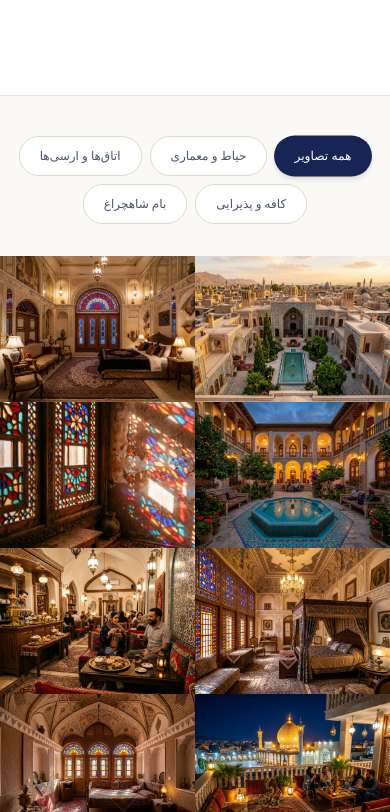
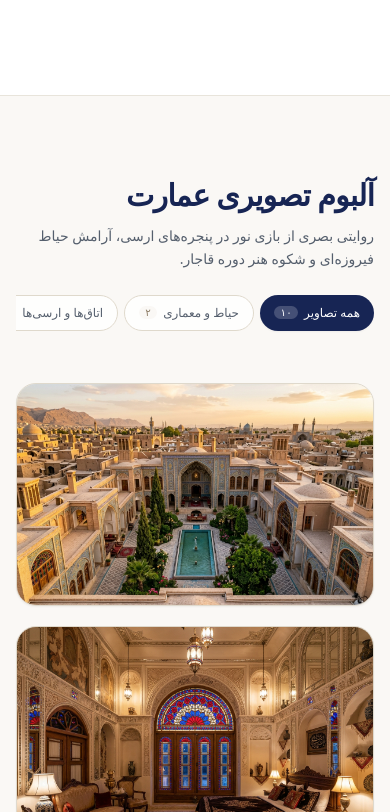
Before and after one commit to Yekt4/GoleGandomHotel, a Next.js app: page / in a window 390 px wide. Shown: the part 8272-9084 px from the top of the page. Built offline with nearby package versions, Linux system fonts and the light colour scheme; a web font is replaced by a local one.

Commit message:
refactor(gallery): modern minimal editorial redesign with dynamic category counts and refined asymmetric masonry grid

```diff
--- a/src/components/GallerySection.tsx
+++ b/src/components/GallerySection.tsx
@@ -1,6 +1,6 @@
 "use client";
 
-import React, { useState, useEffect, useCallback } from "react";
+import React, { useState, useEffect, useCallback, useMemo } from "react";
 import Image from "next/image";
 import {
   Dialog,
@@ -19,9 +19,11 @@ export function GallerySection() {
   const [filter, setFilter] = useState<string>("all");
   const [lightboxIndex, setLightboxIndex] = useState<number | null>(null);
 
-  const filteredItems = filter === "all"
+  const filteredItems = useMemo(() => {
+    return filter === "all"
       ? t.gallery.items
       : t.gallery.items.filter((item) => item.category === filter);
+  }, [filter, t.gallery.items]);
 
   const openLightbox = (index: number) => {
     setLightboxIndex(index);
@@ -41,7 +43,7 @@ export function GallerySection() {
     setLightboxIndex((lightboxIndex - 1 + filteredItems.length) % filteredItems.length);
   }, [lightboxIndex, filteredItems.length]);
 
-  // Keyboard accessibility
+  // Keyboard navigation
   useEffect(() => {
     if (lightboxIndex === null) return;
 
@@ -69,17 +71,44 @@ export function GallerySection() {
     return () => window.removeEventListener("keydown", handleKeyDown);
   }, [lightboxIndex, showNext, showPrev, isEn]);
 
+  // Count items per category
+  const getCategoryCount = (categoryId: string) => {
+    if (categoryId === "all") return t.gallery.items.length;
+    return t.gallery.items.filter((i) => i.category === categoryId).length;
+  };
+
+  // Convert digits to Persian format if language is FA
+  const formatNumber = (num: number) => {
+    if (language === "fa") {
+      const persianDigits = ["۰", "۱", "۲", "۳", "۴", "۵", "۶", "۷", "۸", "۹"];
+      return String(num).replace(/\d/g, (d) => persianDigits[Number(d)]);
+    }
+    return String(num);
+  };
+
   return (
-    <section id="gallery" className="pt-10 pb-0 bg-[#faf9f5] border-t border-[#e8e4db] relative">
-      {/* Filter Tabs Only - Clean, Minimal & Centered */}
-      <div className="max-w-7xl mx-auto px-4 mb-8">
+    <section id="gallery" className="py-20 sm:py-28 bg-[#faf8f5] border-t border-[#e8e4db] relative overflow-hidden">
+      <div className="max-w-7xl mx-auto px-4 sm:px-6 lg:px-8">
+        {/* Editorial Section Header - Dignified & Restrained */}
+        <div className={`flex flex-col md:flex-row md:items-end justify-between gap-6 mb-12 sm:mb-14 ${isEn ? "text-left" : "text-right"}`}>
+          <div className="max-w-2xl">
+            <h2 className="text-[30px] sm:text-[42px] font-bold text-[#172554] tracking-tight leading-tight mb-3">
+              {t.gallery.heading}
+            </h2>
+            <p className="text-sm sm:text-base text-[#555f6d] leading-relaxed font-light">
+              {t.gallery.desc}
+            </p>
+          </div>
+
+          {/* Minimalist Segmented Filter Bar */}
           <div
             role="tablist"
             aria-label="Gallery Categories"
-          className="flex flex-wrap items-center justify-center gap-2 sm:gap-3"
+            className="flex items-center gap-1.5 sm:gap-2 overflow-x-auto pb-1 scrollbar-none [scrollbar-width:none] flex-shrink-0"
           >
             {t.gallery.categories.map((tab) => {
               const isActive = filter === tab.id;
+              const count = getCategoryCount(tab.id);
               return (
                 <button
                   key={tab.id}
@@ -88,67 +117,90 @@ export function GallerySection() {
                   aria-selected={isActive}
                   aria-controls="gallery-grid"
                   onClick={() => setFilter(tab.id)}
-                className={`h-10 px-5 rounded-full text-xs sm:text-sm font-medium transition-all duration-200 cursor-pointer focus-visible:outline-2 focus-visible:outline-[#172554] focus-visible:outline-offset-2 ${
+                  className={`h-9 px-3.5 sm:px-4 rounded-full text-xs font-medium transition-all duration-200 cursor-pointer flex items-center gap-1.5 whitespace-nowrap focus-visible:outline-2 focus-visible:outline-[#172554] ${
                     isActive
-                    ? "bg-[#172554] text-white shadow-md scale-102"
-                    : "bg-white text-[#475569] hover:text-[#172554] hover:bg-slate-50 border border-[#e2dacb]"
+                      ? "bg-[#172554] text-white shadow-xs"
+                      : "bg-white/80 hover:bg-white text-[#555f6d] hover:text-[#172554] border border-[#dfd9cc]"
                   }`}
                 >
-                {tab.label}
+                  <span>{tab.label}</span>
+                  <span
+                    className={`text-[10px] px-1.5 py-0.2 rounded-full font-mono ${
+                      isActive ? "bg-white/20 text-white" : "bg-[#faf8f5] text-[#8c7b64]"
+                    }`}
+                  >
+                    {formatNumber(count)}
+                  </span>
                 </button>
               );
             })}
           </div>
         </div>
 
-      {/* Seamless Edge-to-Edge Photo Grid - Zero Whitespace */}
+        {/* Modern Asymmetric Editorial Gallery Grid */}
         <div
           id="gallery-grid"
           role="region"
           aria-label="Gallery Grid"
-        className="w-full grid grid-cols-2 md:grid-cols-3 lg:grid-cols-4 gap-0 overflow-hidden"
+          className="grid grid-cols-1 sm:grid-cols-2 lg:grid-cols-3 gap-5 sm:gap-6"
         >
-        {filteredItems.map((item, idx) => (
+          {filteredItems.map((item, idx) => {
+            // Curated rhythmic layout when viewing all photos:
+            // Item 1 (Aerial Hero) & Item 7 (Rooftop sunset) span 2 columns on desktop for editorial breathing room
+            const isFeatured = filter === "all" && (idx === 0 || idx === 6);
+
+            return (
               <button
                 key={item.id}
                 type="button"
                 onClick={() => openLightbox(idx)}
-            aria-label={`${item.title}`}
-            className={`relative w-full aspect-[4/3] overflow-hidden cursor-pointer group focus-visible:outline-none focus-visible:z-10 focus-visible:ring-2 focus-visible:ring-white ${
-              isEn ? "text-left" : "text-right"
-            }`}
+                aria-label={item.title}
+                className={`group relative rounded-[20px] sm:rounded-[24px] overflow-hidden border border-[#dfd9cc] bg-[#f0ece1]/50 shadow-xs hover:shadow-xl transition-all duration-500 cursor-pointer focus-visible:outline-none focus-visible:ring-2 focus-visible:ring-[#172554] ${
+                  isFeatured
+                    ? "sm:col-span-2 aspect-[16/10] sm:aspect-[16/9]"
+                    : "col-span-1 aspect-[4/3]"
+                } ${isEn ? "text-left" : "text-right"}`}
               >
+                {/* Visual Image Asset */}
                 <Image
                   src={item.src}
                   alt={item.title}
                   fill
-              className="object-cover transition-transform duration-700 ease-out group-hover:scale-108"
-              sizes="(max-width: 640px) 50vw, (max-width: 1024px) 33vw, 25vw"
+                  sizes={
+                    isFeatured
+                      ? "(max-width: 640px) 100vw, (max-width: 1024px) 100vw, 66vw"
+                      : "(max-width: 640px) 100vw, (max-width: 1024px) 50vw, 33vw"
+                  }
+                  className="object-cover transition-transform duration-700 ease-out group-hover:scale-[1.03]"
                 />
 
-            {/* Seamless Vignette Overlay on Hover */}
-            <div className="absolute inset-0 bg-gradient-to-t from-black/85 via-black/30 to-transparent opacity-0 group-hover:opacity-100 group-focus-visible:opacity-100 transition-opacity duration-300 flex flex-col justify-end p-5 text-white pointer-events-none z-10">
-              <span className="text-[11px] text-[#93c5fd] font-semibold mb-1">
+                {/* Quiet Editorial Scrim on Hover */}
+                <div className="absolute inset-0 bg-gradient-to-t from-black/80 via-black/25 to-transparent opacity-0 group-hover:opacity-100 group-focus-visible:opacity-100 transition-opacity duration-300 flex flex-col justify-end p-5 sm:p-6 text-white pointer-events-none z-10">
+                  <div className="flex items-center gap-2 mb-1.5">
+                    <span className="text-[11px] font-medium text-white/90 bg-white/20 backdrop-blur-md px-2.5 py-0.5 rounded-full border border-white/20">
                       {item.categoryName}
                     </span>
-              <p className="text-xs sm:text-sm font-medium leading-snug text-white/95 line-clamp-2">
+                  </div>
+                  <p className="text-sm sm:text-base font-medium leading-snug text-white/95 drop-shadow-sm line-clamp-2">
                     {item.title}
                   </p>
+                </div>
 
-              {/* Floating Enlarge Indicator */}
+                {/* Floating Subtle Expand Icon */}
                 <div
-                className={`absolute top-3 w-8 h-8 rounded-full bg-black/40 backdrop-blur-md flex items-center justify-center text-white ${
-                  isEn ? "right-3" : "left-3"
+                  className={`absolute top-4 w-8.5 h-8.5 rounded-full bg-black/40 backdrop-blur-md border border-white/25 flex items-center justify-center text-white opacity-0 group-hover:opacity-100 transition-all duration-300 group-hover:scale-105 z-20 ${
+                    isEn ? "right-4" : "left-4"
                   }`}
                 >
                   <Maximize2 className="w-3.5 h-3.5" />
                 </div>
+              </button>
+            );
+          })}
         </div>
-          </button>
-        ))}
       </div>
 
-      {/* Accessible Lightbox Modal */}
+      {/* Modern Minimalist Lightbox Modal */}
       {lightboxIndex !== null && (
         <Dialog open={true} onOpenChange={() => closeLightbox()}>
           <DialogContent
@@ -166,7 +218,7 @@ export function GallerySection() {
                   {filteredItems[lightboxIndex].categoryName}
                 </span>
                 <span className="text-xs text-white/60 font-mono">
-                  {lightboxIndex + 1} {t.gallery.of} {filteredItems.length}
+                  {formatNumber(lightboxIndex + 1)} {t.gallery.of} {formatNumber(filteredItems.length)}
                 </span>
               </div>
 
@@ -197,7 +249,7 @@ export function GallerySection() {
               <button
                 type="button"
                 onClick={isEn ? showPrev : showPrev}
-                className="absolute top-1/2 -translate-y-1/2 left-2 sm:left-4 w-12 h-12 rounded-full bg-black/40 hover:bg-black/70 backdrop-blur-md border border-white/20 text-white flex items-center justify-center transition-all z-20 cursor-pointer shadow-lg hover:scale-105 focus-visible:outline-2 focus-visible:outline-white"
+                className="absolute top-1/2 -translate-y-1/2 left-2 sm:left-4 w-11 h-11 rounded-full bg-black/40 hover:bg-black/70 backdrop-blur-md border border-white/20 text-white flex items-center justify-center transition-all z-20 cursor-pointer shadow-lg hover:scale-105 focus-visible:outline-2 focus-visible:outline-white"
                 aria-label={isEn ? t.gallery.prev : t.gallery.next}
                 title={isEn ? t.gallery.prev : t.gallery.next}
               >
@@ -207,7 +259,7 @@ export function GallerySection() {
               <button
                 type="button"
                 onClick={isEn ? showNext : showNext}
-                className="absolute top-1/2 -translate-y-1/2 right-2 sm:right-4 w-12 h-12 rounded-full bg-black/40 hover:bg-black/70 backdrop-blur-md border border-white/20 text-white flex items-center justify-center transition-all z-20 cursor-pointer shadow-lg hover:scale-105 focus-visible:outline-2 focus-visible:outline-white"
+                className="absolute top-1/2 -translate-y-1/2 right-2 sm:right-4 w-11 h-11 rounded-full bg-black/40 hover:bg-black/70 backdrop-blur-md border border-white/20 text-white flex items-center justify-center transition-all z-20 cursor-pointer shadow-lg hover:scale-105 focus-visible:outline-2 focus-visible:outline-white"
                 aria-label={isEn ? t.gallery.next : t.gallery.prev}
                 title={isEn ? t.gallery.next : t.gallery.prev}
               >
--- a/src/lib/translations.ts
+++ b/src/lib/translations.ts
@@ -169,6 +169,8 @@ export const translations = {
       ],
     },
     gallery: {
+      heading: "آلبوم تصویری عمارت",
+      desc: "روایتی بصری از بازی نور در پنجره‌های ارسی، آرامش حیاط فیروزه‌ای و شکوه هنر دوره قاجار.",
       categories: [
         { id: "all", label: "همه تصاویر" },
         { id: "courtyard", label: "حیاط و معماری" },
@@ -594,6 +596,8 @@ export const translations = {
       ],
     },
     gallery: {
+      heading: "Visual Journal & Gallery",
+      desc: "A visual journey through stained glass light, courtyard stillness, and Qajar architectural craftsmanship.",
       categories: [
         { id: "all", label: "All Photos" },
         { id: "courtyard", label: "Courtyard & Architecture" },
```
Lines whose indentation alone changed are shown as unchanged.
